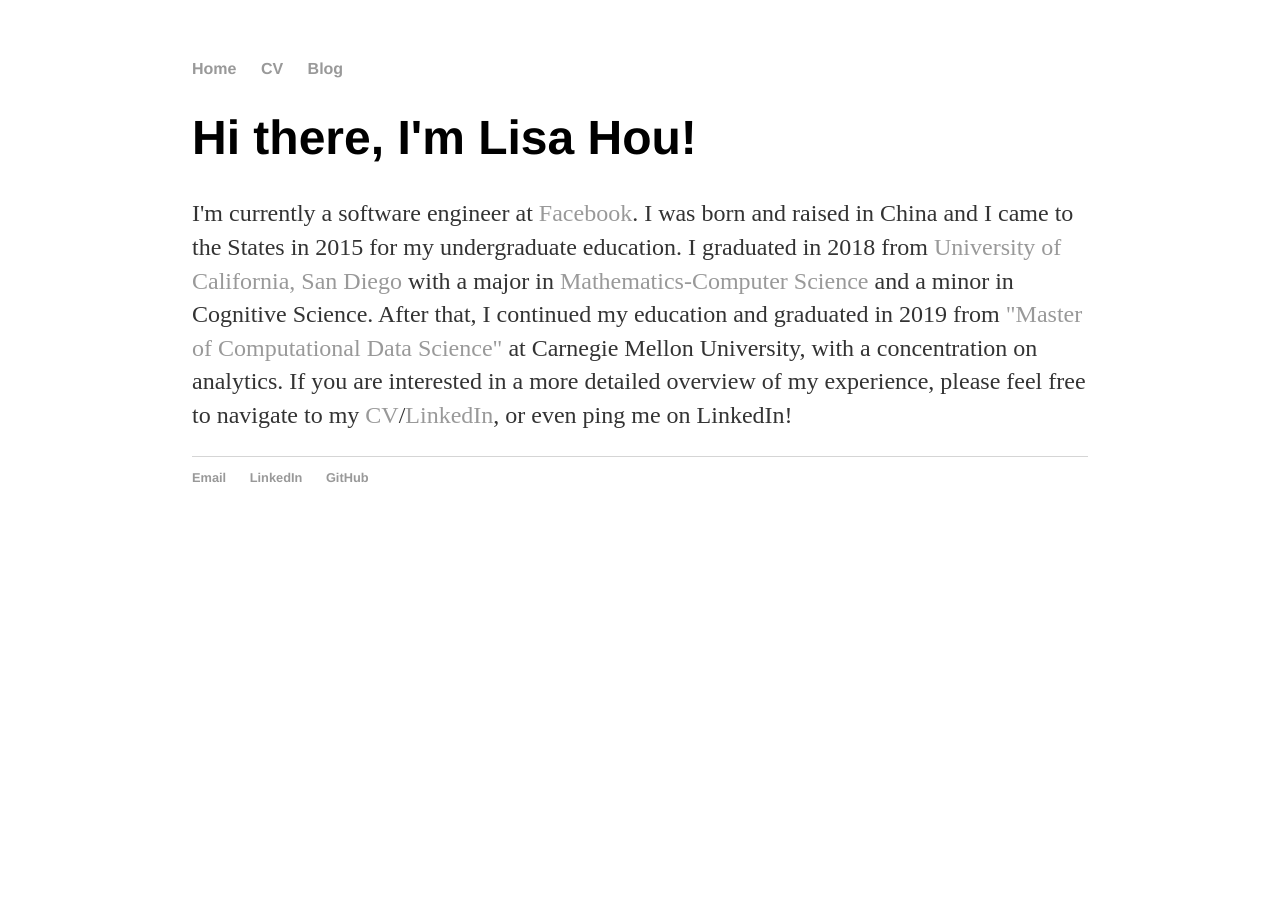
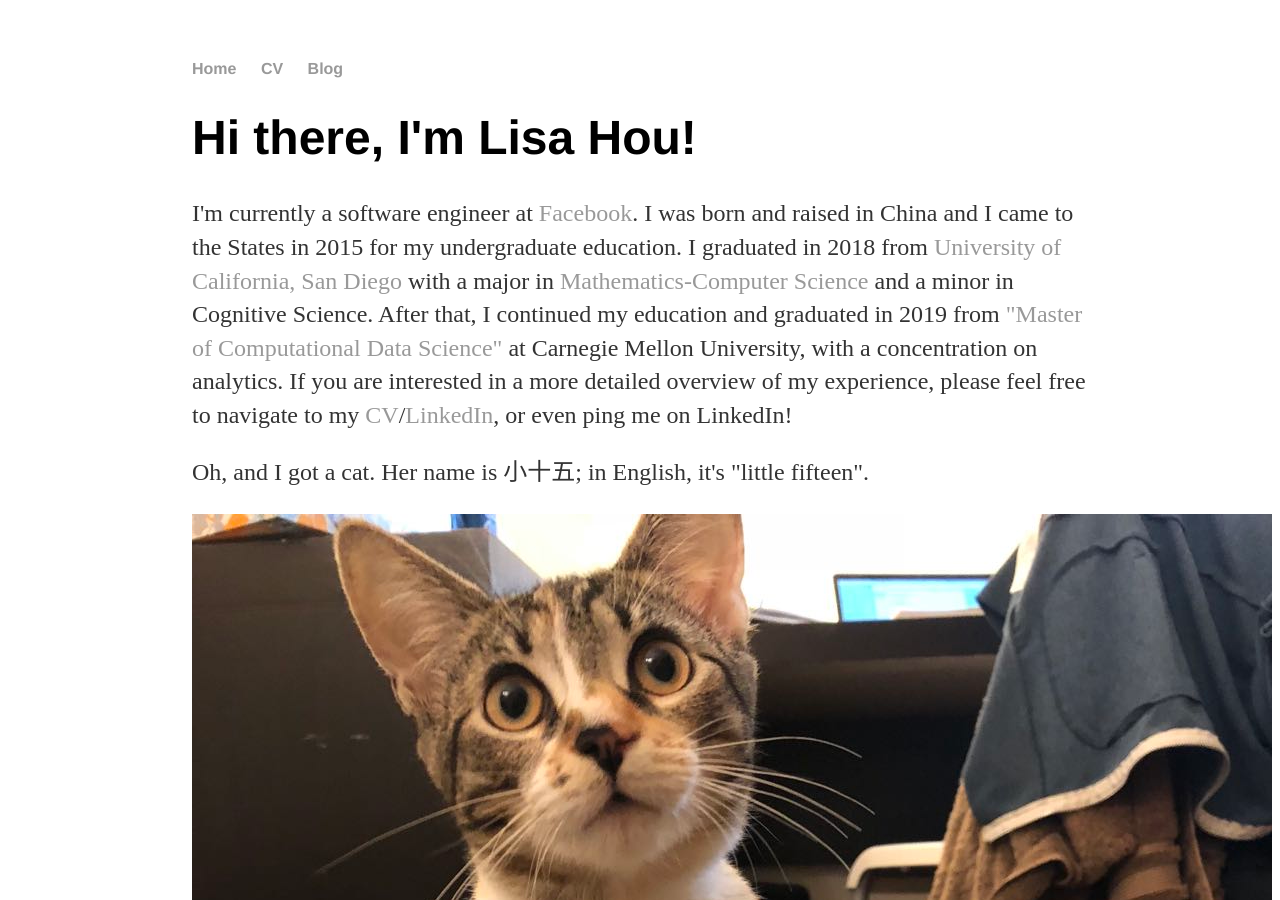
Before and after one commit to lisahou888/lisahou888.github.io, a Jekyll site: the page built from index.html, in a window 1280 px wide and 900 px high. Built offline with Jekyll 4.4.1, drawn with Linux system fonts in a browser that asks for light colours.

Commit message:
add cat image

```diff
--- a/index.html
+++ b/index.html
@@ -5,4 +5,8 @@ title: Lisa Hou
 <div class="blurb">
 	<h1>Hi there, I'm Lisa Hou!</h1>
 	<p>I'm currently a software engineer at <a href="https://www.facebook.com">Facebook</a>. I was born and raised in China and I came to the States in 2015 for my undergraduate education. I graduated in 2018 from <a href="https://www.ucsd.edu">University of California, San Diego</a> with a major in <a href="https://www.math.ucsd.edu/~handbook/undergraduate/ma30-math-computer-science-b-s/">Mathematics-Computer Science</a> and a minor in Cognitive Science. After that, I continued my education and graduated in 2019 from <a href="https://mcds.cs.cmu.edu/">"Master of Computational Data Science"</a> at Carnegie Mellon University, with a concentration on analytics. If you are interested in a more detailed overview of my experience, please feel free to navigate to my <a href="/cv">CV</a>/<a href="https://www.linkedin.com/in/lisa-zhuojun-hou/">LinkedIn</a>, or even ping me on LinkedIn! </p>
+
+	<p>Oh, and I got a cat. Her name is 小十五; in English, it's "little fifteen". </p>
 </div><!-- /.blurb -->
+
+<img src="images/cat.jpeg" alt="Xiao Shi Wu">
```
Also changed, not shown: images/cat.jpeg (added), 1 other file.
